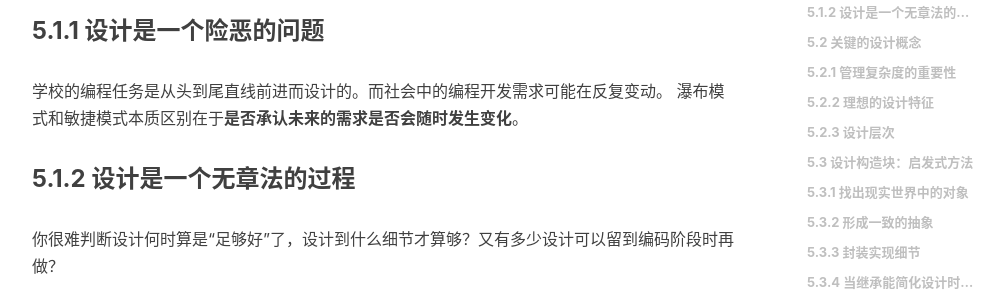
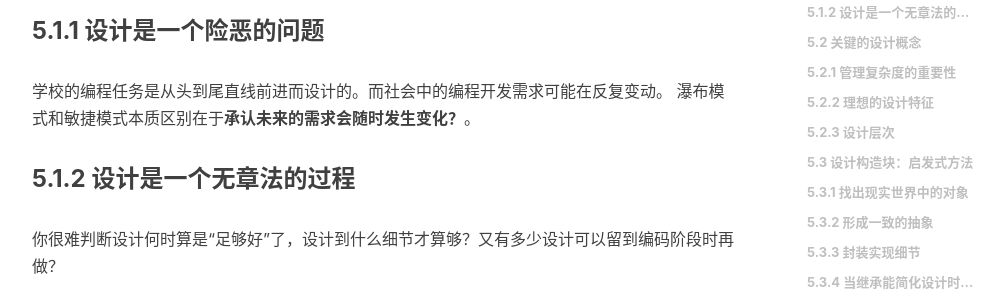
Before and after one commit to shihai1991/shihai1991.github.io, a Jekyll site: the page built from _posts/2022-05-28-代码大全2.md, in a window 1280 px wide and 900 px high, scrolled down 550 px. Shown: the part 152-452 px from the top of the window, without its empty margins (233-1236 px from the left). Built offline with Jekyll 4.4.1, drawn with Linux system fonts in a browser that asks for light colours; nearby versions of some CDN libraries; comment, search, counter and statistics services are not loaded.

Commit message:
Update 2022-05-28-代码大全2.md

```diff
--- a/_posts/2022-05-28-代码大全2.md
+++ b/_posts/2022-05-28-代码大全2.md
@@ -14,7 +14,7 @@ time: '2022.06.01 15:52:00'
 
 ### 5.1.1 设计是一个险恶的问题
 学校的编程任务是从头到尾直线前进而设计的。而社会中的编程开发需求可能在反复变动。
-瀑布模式和敏捷模式本质区别在于**是否承认未来的需求是否会随时发生变化**。
+瀑布模式和敏捷模式本质区别在于**承认未来的需求会随时发生变化？**。
 
 ### 5.1.2 设计是一个无章法的过程
 你很难判断设计何时算是“足够好”了，设计到什么细节才算够？又有多少设计可以留到编码阶段时再做？
```
